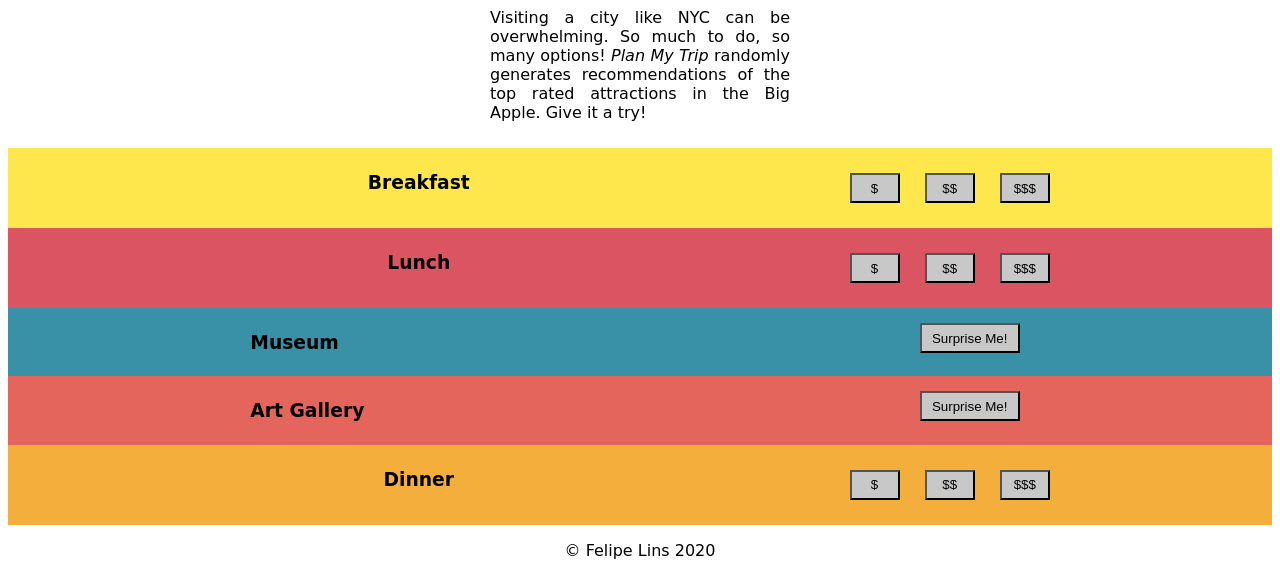
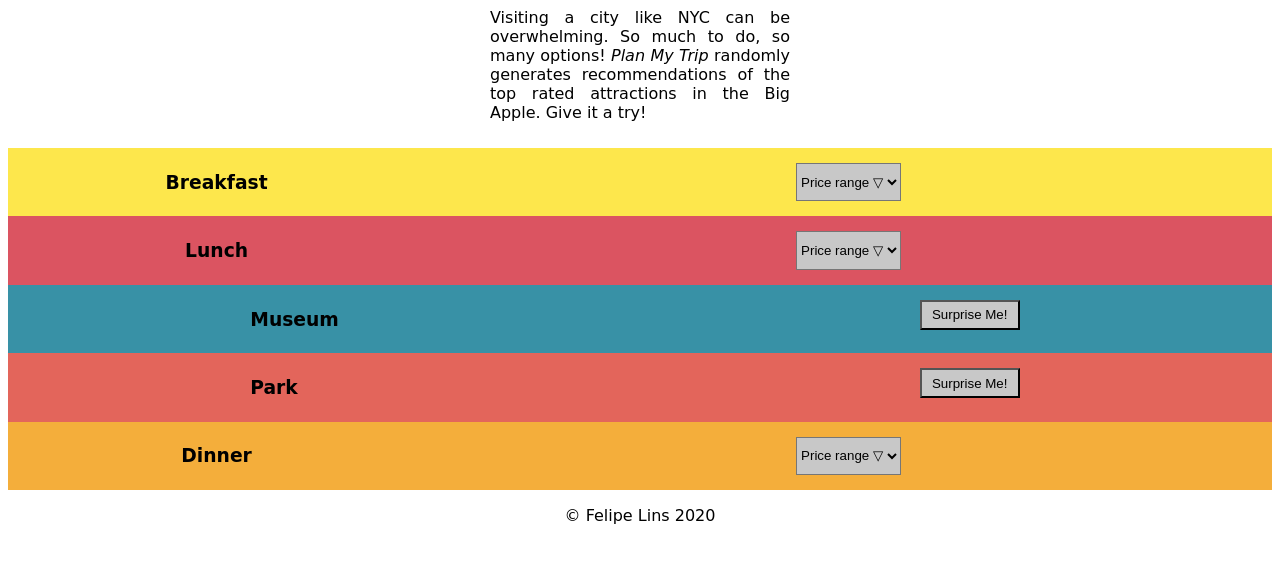
Before and after one commit to felipereed/PlanMyTrip, a plain HTML site: page index.html in a window 1280 px wide. Shown: the part 389-965 px from the top of the page. After the commit the page ends 930 px from the top, so only its background shows below. Drawn offline with nearby package versions, Linux system fonts and the light colour scheme; no server answers; a web font is replaced by a local one.

Commit message:
dropdown menu and api link fixed

```diff
--- a/app.js
+++ b/app.js
@@ -2,32 +2,23 @@
 
 //API
 const API_KEY = 'Bearer 4xXf6b67EXTMd9Mw4WkHO4-ivhSa7wSi252Lsi0Zvgs5FmNaSQVE2oTPH_1_tji5mVhZ4qhN_aq-jjGsK6Nrcgwic7UxQmaZNaEG43X_n5L054fE5WlbUdAMqgKJXnYx';
-const BASE_URL = 'https://api.yelp.com/v3/businesses/search?';
+const BASE_URL = 'https://cors-anywhere.herokuapp.com/api.yelp.com/v3/businesses/search?';
 //add the authorization to the axios from https://flaviocopes.com/axios-send-authorization-header/
-function getInfoFromApi(searchTerm) {
+async function getInfoFromApi(searchTerm) {
   let urlWithParameter = BASE_URL + `term=${searchTerm}&location=new-york&limit=50`;
-
-
-
-  let response = axios.get(urlWithParameter, {
+  let response = await axios.get(urlWithParameter, {
     headers: {
       "Authorization": API_KEY,
       "Access-Control-Allow-Headers": "*"
     }
   });
 
-
   console.log(response);
 
-
-
-
 }
-setTimeout(() => {
-  getInfoFromApi('restaurant');
-}, 2000);
-
-
+// setTimeout(() => {
+//   getInfoFromApi('restaurant');
+// }, 2000);
 
 //create an array with results
 
--- a/index.html
+++ b/index.html
@@ -26,7 +26,7 @@
       <p>Visiting a city like NYC can be overwhelming. So much to do, so many options! <em>Plan My Trip</em> randomly generates recommendations of the top rated attractions in the Big Apple. Give it a try!</p>
     </div>
 
-  </div>
+  <!-- </div>
   <div class="breakfast recommendation">
     <h3 class="meal-name">Breakfast</h3>
     <div class="button-container">
@@ -34,15 +34,42 @@
       <button class="price-button">$$</button>
       <button class="price-button">$$$</button>
     </div>
-  </div>
+  </div> -->
+<!-- Testing dropdown menu  -->
+</div>
+<div class="breakfast recommendation">
+  <h3 class="meal-name">Breakfast</h3>
+  <select class="price-dropdown">
+    <option value="symbol">Price range &#9661;</option>
+    <option value="one-sign">$</option>
+    <option value="two-signs">$$</option>
+    <option value="three-signs">$$$</option>
+    <option value="three-signs">$$$$</option>
+  </select>
+</div>
+
+<!-- Testing dropdown menu  -->
+
+
   <div class="lunch recommendation">
     <h3 class="meal-name">Lunch</h3>
-    <div class="button-container" >
-      <button class="price-button">$</button>
-      <button class="price-button">$$</button>
-      <button class="price-button">$$$</button>
-    </div>
+    <select class="price-dropdown">
+      <option value="symbol">Price range &#9661;</option>
+      <option value="one-sign">$</option>
+      <option value="two-signs">$$</option>
+      <option value="three-signs">$$$</option>
+      <option value="three-signs">$$$$</option>
+    </select>
   </div>
+
+  <!-- Testing dropdown menu  -->
+
+
+
+
+
+  <!-- Testing dropdown menu  -->
+
   <div class="museum recommendation">
     <h3 class="attraction-name">Museum</h3>
     <div class="button-container">
@@ -50,18 +77,21 @@
     </div>
   </div>
   <div class="art-gallery recommendation">
-    <h3 class="attraction-name">Art Gallery</h3>
+    <h3 class="attraction-name">Park</h3>
     <div class="button-container">
       <button class="surprise-me-button">Surprise Me!</button>
     </div>
   </div>
+
   <div class="dinner recommendation">
     <h3 class="meal-name">Dinner</h3>
-    <div class="button-container" >
-      <button class="price-button">$</button>
-      <button class="price-button">$$</button>
-      <button class="price-button">$$$</button>
-    </div>
+    <select class="price-dropdown">
+      <option value="symbol">Price range &#9661;</option>
+      <option value="one-sign">$</option>
+      <option value="two-signs">$$</option>
+      <option value="three-signs">$$$</option>
+      <option value="three-signs">$$$$</option>
+    </select>
   </div>
   <footer class="footer">
     <p>&copy; Felipe Lins 2020</p>
--- a/style.css
+++ b/style.css
@@ -34,6 +34,24 @@ nav {
   padding: 10px;
   color: whitesmoke;
 }
+
+/* test dropdown */
+
+.price-dropdown {
+  background-color: rgb(200, 200, 200);
+  min-width: 50px;
+  min-height: 30px;
+  margin: 10px auto;
+}
+
+label {
+  margin-top: 10px;
+  margin-bottom: 10px;
+}
+
+/* test dropdown */
+
+
 
 button {
   background-color: rgb(200, 200, 200);
@@ -90,3 +108,7 @@ button {
   text-align: center;
   width:33%;
 }
+
+@media only screen and (min-width: 768px) {
+
+}
```
